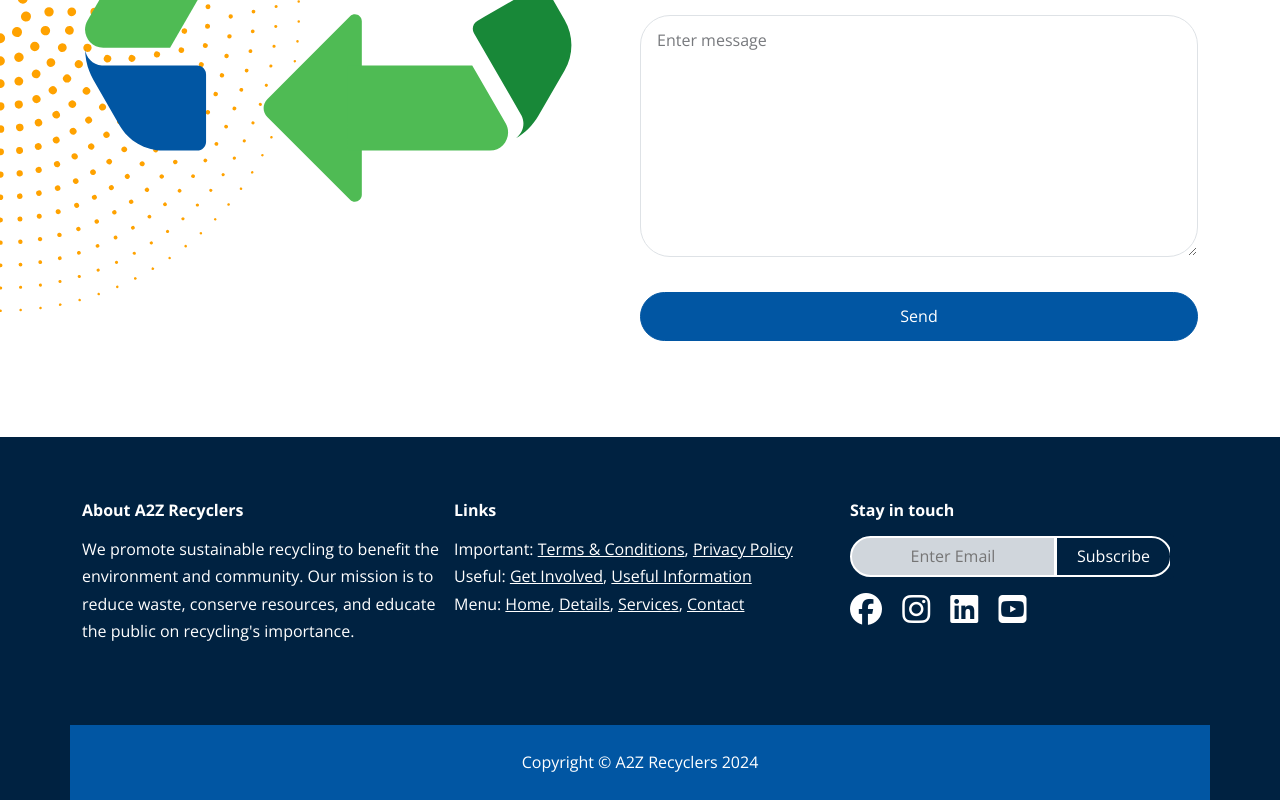
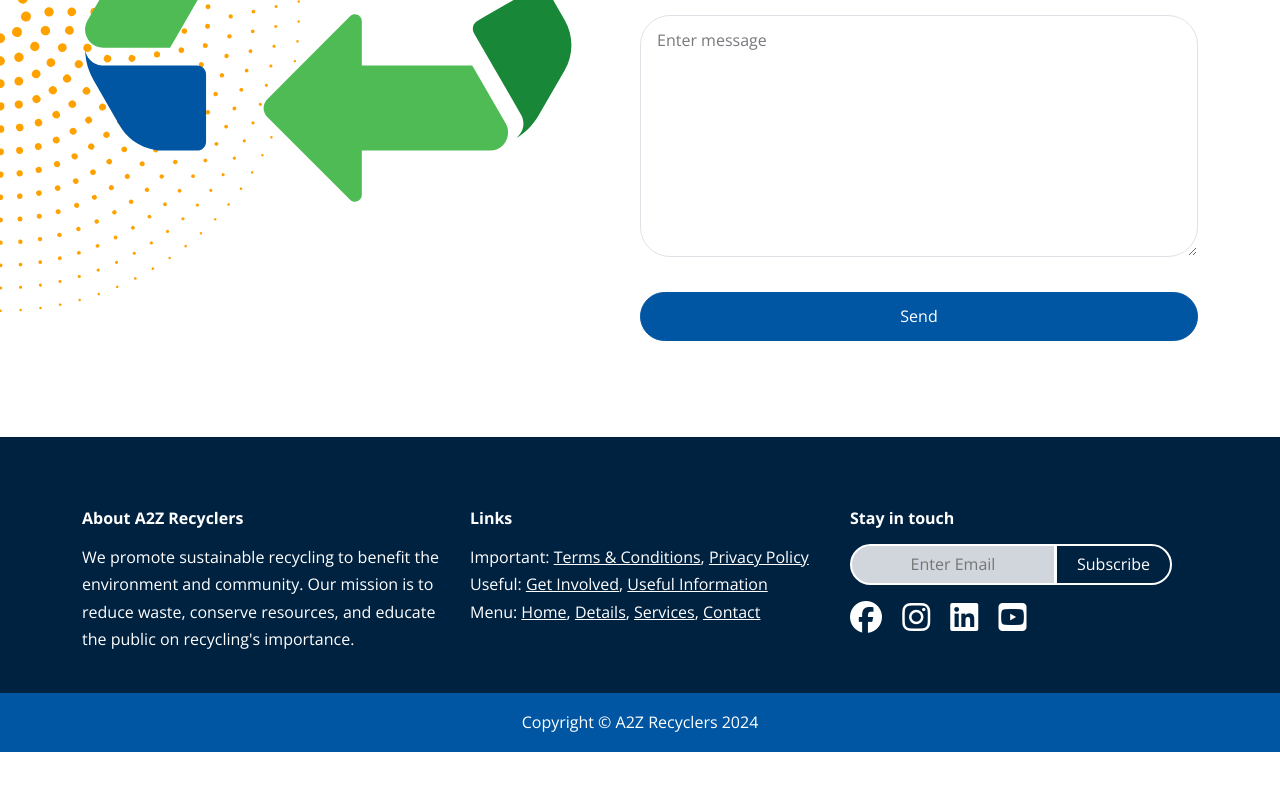
Before and after one commit to oastra/A2Z-Recyclers, a website: page index.html in a window 1280 px wide. Shown: the part 5772-6572 px from the top of the page. After the commit the page ends 6524 px from the top, so only its background shows below. Drawn offline with nearby package versions, Linux system fonts and the light colour scheme.

Commit message:
correction of footer

```diff
--- a/index.html
+++ b/index.html
@@ -995,10 +995,11 @@
       </div>
     </section>
 
-    <footer class="footer bg-dark text-white ">
-      <div class="container py-5 ">
-        <div class="row ">
-          <div class="col-md-4 my-3  ">
+    <footer class="footer  text-white ">
+      <div class="container-fluid bg-dark  ">
+        <div class="container ">
+        <div class="row mt-5">
+          <div class="col-lg-4 my-4 pe-2 ">
             <h6 class="text-white">About A2Z Recyclers</h6>
             <p>
               We promote sustainable recycling to benefit the environment and
@@ -1006,7 +1007,7 @@
               educate the public on recycling's importance.
             </p>
           </div>
-          <div class="col-md-4 my-3  ">
+          <div class="col-lg-4 my-4 ps-3">
             <h6 class="text-white">Links</h6>
             <ul class="list-unstyled  ">
               <li>
@@ -1023,10 +1024,10 @@
               </li>
             </ul>
           </div>
-          <div class="col-md-4 my-3 ps-4">
+          <div class="col-lg-4 my-4 ps-4">
             <h6 class="text-white"> Stay in touch</h6>
                 <div class="input-group mb-3">
-            <input placeholder="Enter Email" class="btn btn-block btn-input" href="/#"> <button
+            <input placeholder="Enter Email" class="btn btn-block btn-input" href="/#" /> <button
                 class="btn btn-block btn-outline-white text-white "
                 type="button"
               >
@@ -1047,17 +1048,16 @@
             <a href="linkedin.com" class="text-decoration-none">
               <i class="fa-brands fa-square-youtube fa-2x text-white  mx-2"></i>
             </a>
-
+            </div>
 
           </div>
         </div>
+        </div>
 
-        </div>
-      </div>
-      <div class="container bg-primary">
+      <div class="container-fluid bg-primary">
       <div class="row ">
           <div class="col-12 text-center ">
-            <p class="my-4">
+            <p class="mt-3">
               Copyright &copy; A2Z Recyclers 2024
             </p>
           </div>
--- a/scss/styles.scss
+++ b/scss/styles.scss
@@ -60,17 +60,17 @@ video {
   padding-right: 20px !important;
   position: relative !important;
 
-  &::before {
-    content: "";
-    position: absolute;
-    top: -4px;
-    right: -4px;
-    bottom: -4px;
-    border: 2px solid #002241;
-    border-top-right-radius: 50px;
-    border-bottom-right-radius: 50px;
-    pointer-events: none;
-  }
+  // &::before {
+  //   content: "";
+  //   position: absolute;
+  //   top: -4px;
+  //   right: -4px;
+  //   bottom: -4px;
+  //   border: 2px solid #002241;
+  //   border-top-right-radius: 50px;
+  //   border-bottom-right-radius: 50px;
+  //   pointer-events: none;
+  // }
 }
 
 .header .decoration-dots {
@@ -229,6 +229,7 @@ video {
 .stats-container .row {
   margin-top: 30px !important;
 }
+
 .row {
   --bs-gutter-x: 0 !important;
 }
@@ -236,4 +237,7 @@ video {
   .logo {
     width: 50%;
   }
+  .container-fluid {
+    padding: 0 30px 0 !important;
+  }
 }
```
Also changed, not shown: css/styles.css.
